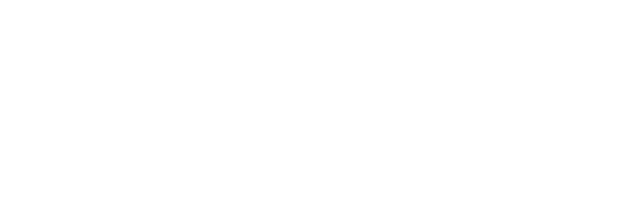
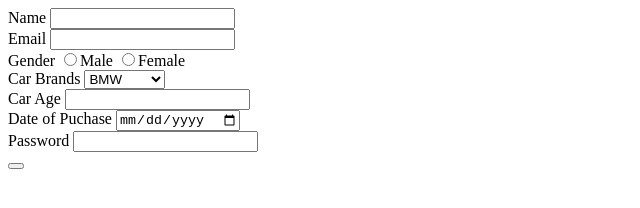
Before and after one commit to acciojob/car-insurance-form-Durga-velu, a website: page main.html in a window 1280 px wide. Shown: the whole page, without its empty margins (0-640 px from the left). Drawn offline with Linux system fonts and the light colour scheme.

Commit message:
created a submission

```diff
--- a/main.html
+++ b/main.html
@@ -8,6 +8,42 @@
 
 <body>
 	<!-- the entire body must be written by student -->
+	<form action="" method="post">
+		<div>
+		  <label for="name">Name</label>
+		  <input type="text" id="name" name="name" required>
+        </div>
+		<div>
+			<label for="email">Email</label>
+		<input type="email" id="email" name="email" required>
+        </div>
+		<div>
+			<label for="gender" aria-required>Gender</label>
+		<input type="radio" id="gender-m" name="gender" required>Male
+		<input type="radio" id="gender-f" name="gender" required>Female
+        </div>
+		<div>
+		<label for="cars">Car Brands</label>
+		<select id="cars" name="car brands">
+			<option>BMW</option>
+			<option>Audi</option>
+			<option>Mercedez</option>
+		</select>
+			</div>
+		<div>
+        <label for="carage">Car Age</label>
+		<input type="number" id="carage" name="car age" required>
+        </div>
+		<div>
+			<label for="dob">Date of Puchase</label>
+		<input type="date" id="dob" name="dob" required>
+        </div>
+		<div>
+			<label for="password">Password</label>
+		<input type="password" id="password" name="password" required>
+        </div>
+		<button type="submit"></button>
+
     <script type="text/javascript" src="./script.js">
 </script>
 
```
